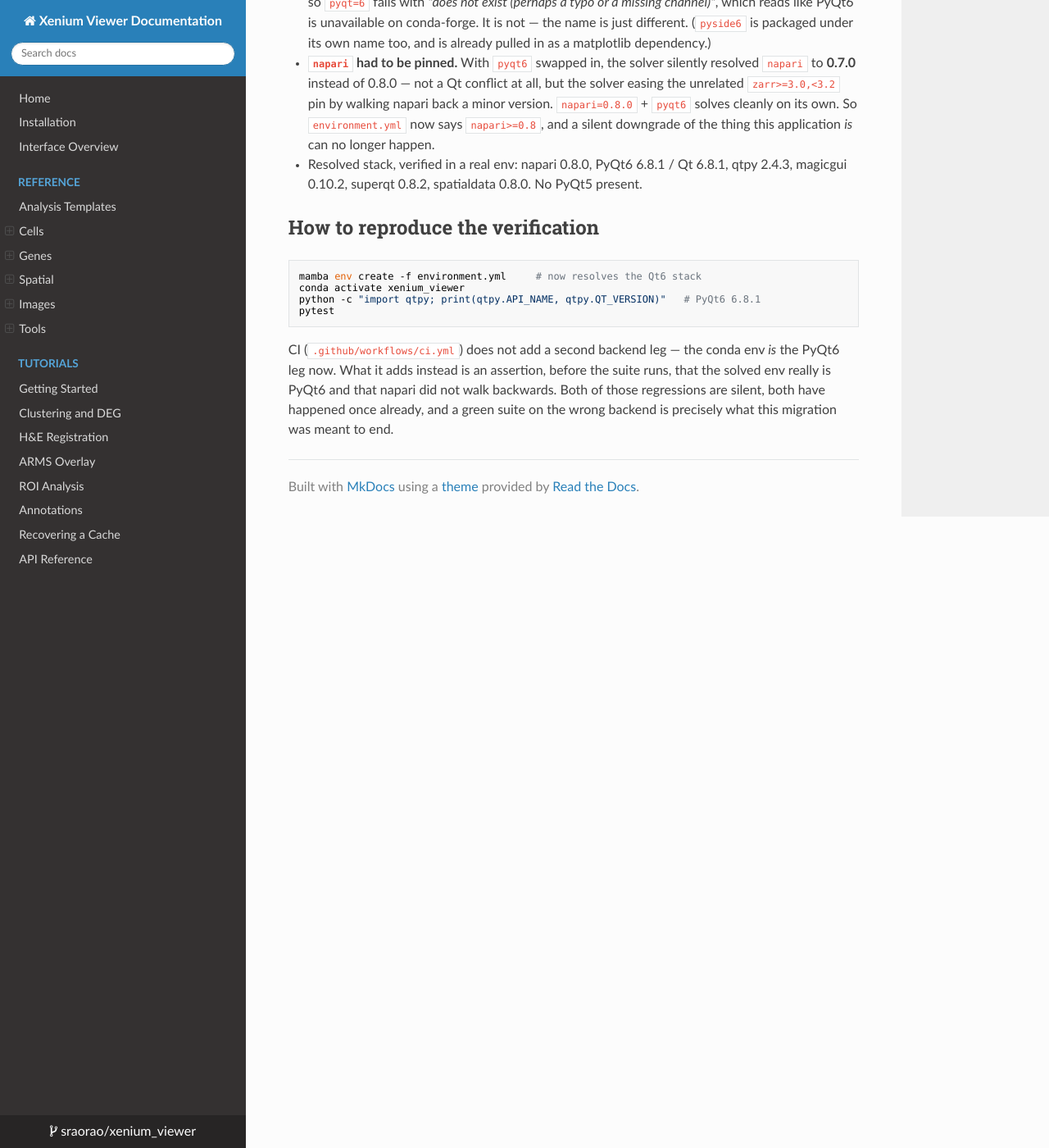
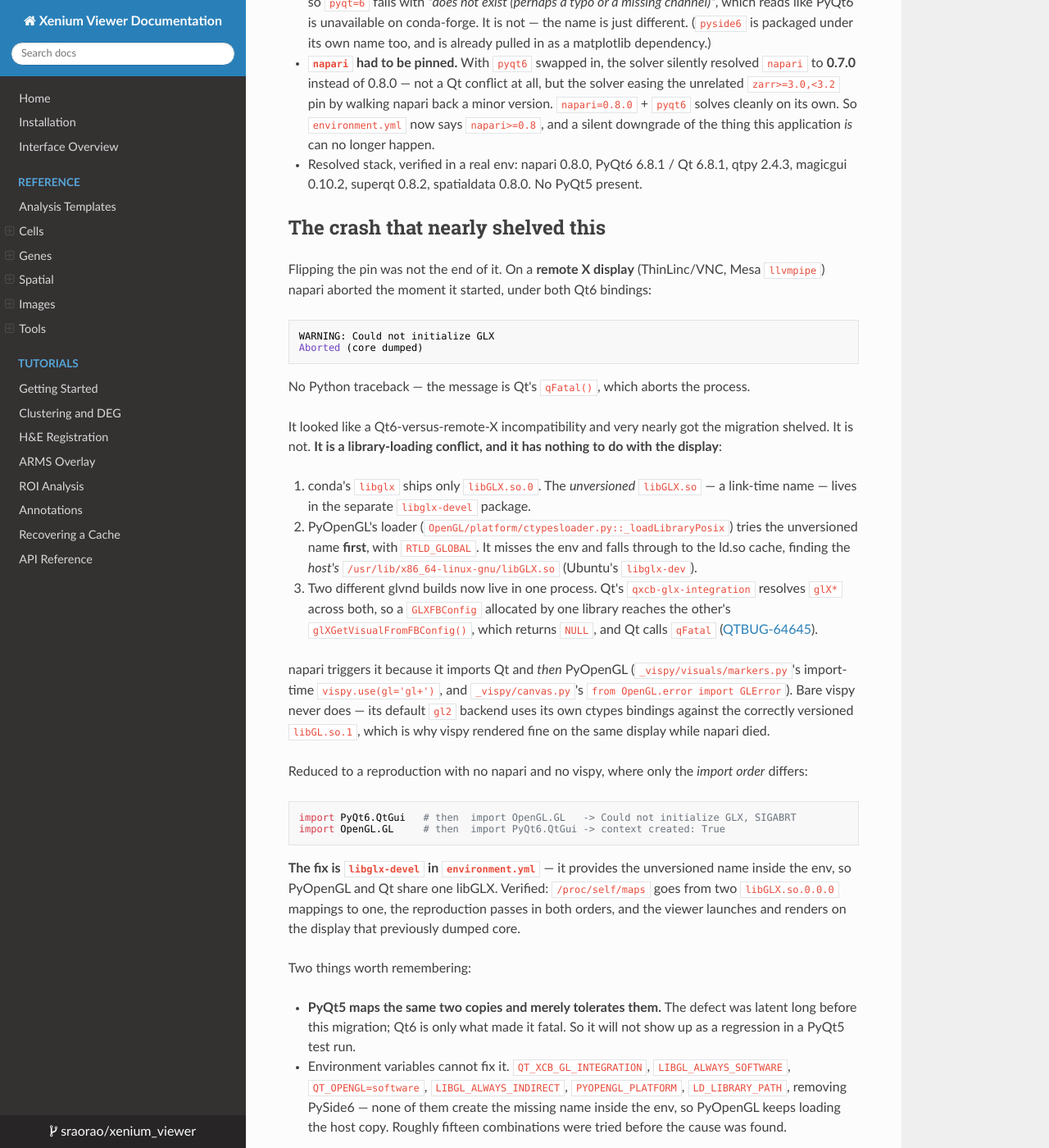
Before and after one commit to rao-genomics-lab/palms, an MkDocs documentation site: the page built from docs/pyqt6-migration.md, in a window 1280 px wide and 1400 px high, scrolled down 1347 px. Shown: the whole window at 82% size. Built offline with MkDocs 1.6.1, drawn with Linux system fonts in a browser that asks for light colours; nearby versions of some CDN libraries; some of the changed text lies outside the part shown.

Commit message:
Add libglx-devel: fix the Qt6 startup abort on remote displays
napari aborted the instant it started under Qt6 on a remote X display:

    WARNING: Could not initialize GLX
    Aborted (core dumped)

with no Python traceback, because the message is Qt's qFatal(). This nearly
got the migration shelved as a Qt6-versus-remote-X incompatibility. It is
neither, and the display is incidental.

conda's libglx provides only libGLX.so.0; the unversioned libGLX.so lives in
libglx-devel. PyOpenGL's loader (_loadLibraryPosix) tries the unversioned
name FIRST, with RTLD_GLOBAL, so without that package it misses the env and
falls through to the host's /usr/lib/.../libGLX.so. Two different glvnd
builds then share one process; Qt's qxcb-glx-integration resolves glX*
across both, so a GLXFBConfig allocated by one library reaches the other's
glXGetVisualFromFBConfig(), gets NULL, and Qt calls qFatal (QTBUG-64645).

Reduced to a reproduction with no napari and no vispy, where only the import
order differs: `import PyQt6.QtGui` then `import OpenGL.GL` aborts, the
reverse works. napari triggers it because it imports Qt and then PyOpenGL
(markers.py's import-time vispy.use(gl='gl+') and canvas.py's GLError
import); bare vispy never imports PyOpenGL, which is why vispy rendered fine
on the same display while napari died.

Verified: /proc/self/maps goes from two libGLX.so.0.0.0 mappings to one, the
reproduction passes in both import orders, napari --info works, and the
viewer launches, restores its session and renders on the display that
previously dumped core -- the first end-to-end GUI run on Qt6.

Two things worth keeping in mind. PyQt5 maps the same two copies and merely
tolerates them, so this was latent long before the migration and will not
show up as a regression in a PyQt5 run. And no environment variable fixes it
-- around fifteen were tried -- because none creates the missing name inside
the env; my own earlier FBConfig investigation was a dead end.

Root cause found by the analysis in software_development/napari_issue/,
which supersedes mine. Upstream reports are drafted there.

Full suite: PyQt5 1048 passed / 25 skipped, PyQt6 1049 passed / 24 skipped.

Co-Authored-By: Claude Opus 5 <noreply@anthropic.com>
Claude-Session: https://claude.ai/code/session_0145GP8WoiYUy2tWatc34Jef

````diff
--- a/docs/pyqt6-migration.md
+++ b/docs/pyqt6-migration.md
@@ -64,6 +64,64 @@ PyQt6 leg rather than a PySide6 one.
 - Resolved stack, verified in a real env: napari 0.8.0, PyQt6 6.8.1 / Qt 6.8.1,
   qtpy 2.4.3, magicgui 0.10.2, superqt 0.8.2, spatialdata 0.8.0. No PyQt5 present.
 
+## The crash that nearly shelved this
+
+Flipping the pin was not the end of it. On a **remote X display** (ThinLinc/VNC, Mesa
+`llvmpipe`) napari aborted the moment it started, under both Qt6 bindings:
+
+```
+WARNING: Could not initialize GLX
+Aborted (core dumped)
+```
+
+No Python traceback — the message is Qt's `qFatal()`, which aborts the process.
+
+It looked like a Qt6-versus-remote-X incompatibility and very nearly got the migration
+shelved. It is not. **It is a library-loading conflict, and it has nothing to do with the
+display**:
+
+1. conda's `libglx` ships only `libGLX.so.0`. The *unversioned* `libGLX.so` — a link-time
+   name — lives in the separate `libglx-devel` package.
+2. PyOpenGL's loader (`OpenGL/platform/ctypesloader.py::_loadLibraryPosix`) tries the
+   unversioned name **first**, with `RTLD_GLOBAL`. It misses the env and falls through to
+   the ld.so cache, finding the *host's* `/usr/lib/x86_64-linux-gnu/libGLX.so` (Ubuntu's
+   `libglx-dev`).
+3. Two different glvnd builds now live in one process. Qt's `qxcb-glx-integration` resolves
+   `glX*` across both, so a `GLXFBConfig` allocated by one library reaches the other's
+   `glXGetVisualFromFBConfig()`, which returns `NULL`, and Qt calls `qFatal`
+   ([QTBUG-64645](https://bugreports.qt.io/browse/QTBUG-64645)).
+
+napari triggers it because it imports Qt and *then* PyOpenGL (`_vispy/visuals/markers.py`'s
+import-time `vispy.use(gl='gl+')`, and `_vispy/canvas.py`'s `from OpenGL.error import GLError`).
+Bare vispy never does — its default `gl2` backend uses its own ctypes bindings against the
+correctly versioned `libGL.so.1`, which is why vispy rendered fine on the same display while
+napari died.
+
+Reduced to a reproduction with no napari and no vispy, where only the *import order* differs:
+
+```python
+import PyQt6.QtGui   # then  import OpenGL.GL   -> Could not initialize GLX, SIGABRT
+import OpenGL.GL     # then  import PyQt6.QtGui -> context created: True
+```
+
+**The fix is `libglx-devel` in `environment.yml`** — it provides the unversioned name inside
+the env, so PyOpenGL and Qt share one libGLX. Verified: `/proc/self/maps` goes from two
+`libGLX.so.0.0.0` mappings to one, the reproduction passes in both orders, and the viewer
+launches and renders on the display that previously dumped core.
+
+Two things worth remembering:
+
+- **PyQt5 maps the same two copies and merely tolerates them.** The defect was latent long
+  before this migration; Qt6 is only what made it fatal. So it will not show up as a
+  regression in a PyQt5 test run.
+- Environment variables cannot fix it. `QT_XCB_GL_INTEGRATION`, `LIBGL_ALWAYS_SOFTWARE`,
+  `QT_OPENGL=software`, `LIBGL_ALWAYS_INDIRECT`, `PYOPENGL_PLATFORM`, `LD_LIBRARY_PATH`,
+  removing PySide6 — none of them create the missing name inside the env, so PyOpenGL keeps
+  loading the host copy. Roughly fifteen combinations were tried before the cause was found.
+
+Upstream reports (root cause is PyOpenGL's loader ordering; napari's import order exposes it)
+are drafted in `/media/srao/InternalBac2/software_development/napari_issue/`.
+
 ## How to reproduce the verification
 
 ```bash
````
Also changed, not shown: CHANGELOG.md (+26 -0 lines), docs/Installation.md (+28 -0 lines), environment.yml (+11 -0 lines), 1 other file.
